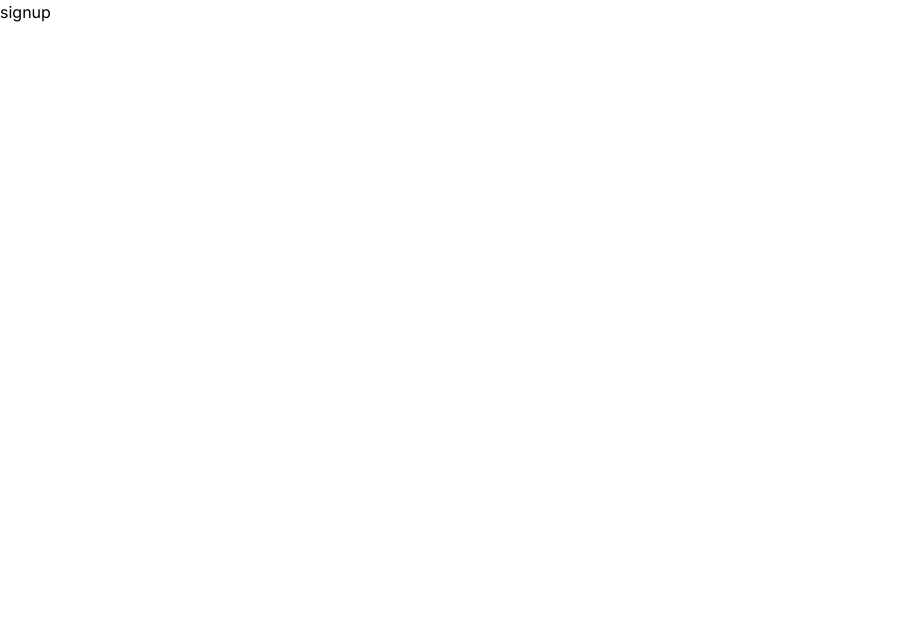
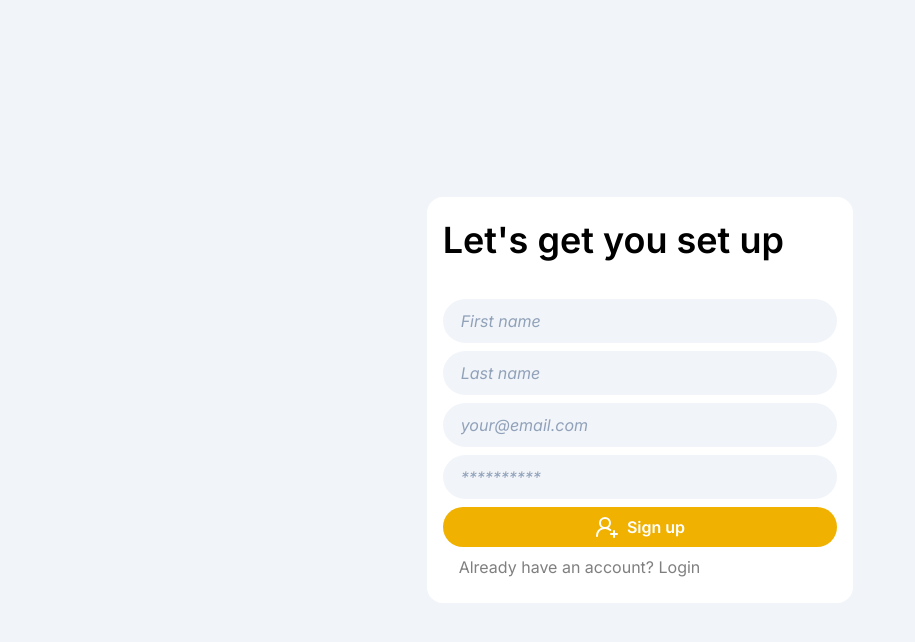
Before and after one commit to notmuhammad/hic_client, a React (Vite) app: page /auth/signup in a window 1280 px wide. Shown: the top 642 px of the page, without its empty margins (0-915 px from the left). Built offline with nearby package versions, Linux system fonts and the light colour scheme.

Commit message:
signup page

```diff
--- a/src/components/Login.tsx
+++ b/src/components/Login.tsx
@@ -32,7 +32,7 @@ export default function Login() {
                         value={email.value}
                         onChange={email.onChange}
                         placeholder='your@email.com'
-                        // type='email'
+                        type='email'
                         name='email'
                         id='email'
                     />
--- a/src/components/Signup.tsx
+++ b/src/components/Signup.tsx
@@ -1,7 +1,77 @@
+import { useContext } from 'react';
+import { useNavigate } from 'react-router-dom';
+import { UserContext } from '../context/User';
+import useField from '../hooks/useField';
+
+import authService from '../services/auth';
+
+import { UserPlus2 } from 'lucide-react';
+import Button from './ui/Button';
+import Input from './ui/Input';
+
 export default function Signup() {
+    const { dispatch } = useContext(UserContext);
+    const navigate = useNavigate();
+    const firstName = useField('');
+    const lastName = useField('');
+    const email = useField('');
+    const password = useField('');
+
+    async function handleSignup(e: React.FormEvent) {
+        e.preventDefault();
+
+        const user = await authService.signup(
+            firstName.value,
+            lastName.value,
+            email.value,
+            password.value
+        );
+
+        dispatch({ type: 'login', payload: user });
+        navigate('/');
+    }
+
     return (
-        <div>
-            signup
+        <div className='size-full flex items-center justify-center bg-slate-100 '>
+            <div className='bg-white rounded-2xl p-4 w-1/3'>
+                <h1 className='mb-8'>Let's get you set up</h1>
+                <form onSubmit={handleSignup} className='flex flex-col gap-2'>
+                    <Input
+                        value={firstName.value}
+                        onChange={firstName.onChange}
+                        placeholder='First name'
+                        type='text'
+                        name='first-name'
+                        id='first-name'
+                    />
+                    <Input
+                        value={lastName.value}
+                        onChange={lastName.onChange}
+                        placeholder='Last name'
+                        type='text'
+                        name='last-name'
+                        id='last-name'
+                    />
+                    <Input
+                        value={email.value}
+                        onChange={email.onChange}
+                        placeholder='your@email.com'
+                        type='email'
+                        name='email'
+                        id='email'
+                    />
+                    <Input
+                        value={password.value}
+                        onChange={password.onChange}
+                        placeholder='**********'
+                        type='password'
+                        name='password'
+                        id='password'
+                    />
+                    <Button type='submit' center><UserPlus2 />Sign up</Button>
+                </form>
+                <Button variant='ghost' onClick={() => navigate('/auth/login')}>Already have an account? Login</Button>
+            </div>
         </div>
     );
 }
--- a/src/services/auth.ts
+++ b/src/services/auth.ts
@@ -12,8 +12,18 @@ async function login(email: string, password: string): Promise<User> {
     return data;
 }
 
+async function signup(firstName: string, lastName: string, email: string, password: string): Promise<User> {
+    const { data } = await axios.post(
+        `${baseUrl}/signup`,
+        { firstName, lastName, email, password },
+    );
+
+    return data;
+}
+
 const authService = {
     login,
+    signup
 };
 
 export default authService;
```
